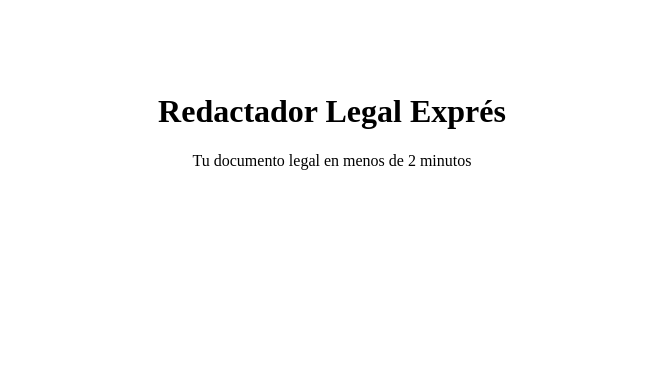
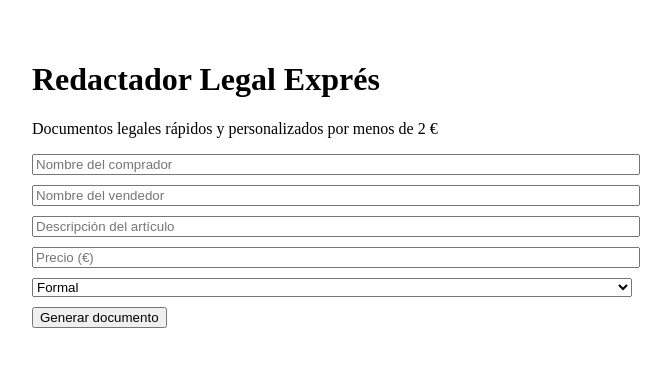
Before and after one commit to Legaldoc21/Legal-Doc-Generator-Express, a Next.js app: page / in a window 1280 px wide. Shown: the top 366 px of the page, without its empty margins (308-979 px from the left). Built offline with nearby package versions, Linux system fonts and the light colour scheme.

Commit message:
Añadido carpeta pages nueva
Con un nuevo Index y una nueva carpeta llamada api dentro, con el generar.

```diff
--- /dev/null
+++ b/pages/api/generar.js
@@ -0,0 +1,29 @@
+export default async function handler(req, res) {
+  if (req.method !== "POST") {
+    return res.status(405).json({ error: "Método no permitido" });
+  }
+
+  const { prompt } = req.body;
+
+  try {
+    const response = await fetch("https://api.openai.com/v1/chat/completions", {
+      method: "POST",
+      headers: {
+        "Content-Type": "application/json",
+        Authorization: `Bearer ${process.env.OPENAI_API_KEY}`,
+      },
+      body: JSON.stringify({
+        model: "gpt-4",
+        messages: [{ role: "user", content: prompt }],
+      }),
+    });
+
+    const data = await response.json();
+    const resultado = data.choices?.[0]?.message?.content || "Error al generar texto";
+
+    res.status(200).json({ resultado });
+  } catch (error) {
+    console.error("Error al conectar con OpenAI:", error);
+    res.status(500).json({ error: "Error interno del servidor" });
+  }
+}
--- a/pages/index.js
+++ b/pages/index.js
@@ -1,8 +1,83 @@
+import { useState } from "react";
+
 export default function Home() {
+  const [form, setForm] = useState({
+    comprador: "",
+    vendedor: "",
+    descripcion: "",
+    precio: "",
+    tono: "Formal",
+  });
+
+  const [loading, setLoading] = useState(false);
+  const [resultado, setResultado] = useState("");
+
+  const handleChange = (campo, valor) => {
+    setForm({ ...form, [campo]: valor });
+  };
+
+  const handleSubmit = async () => {
+    setLoading(true);
+    setResultado("");
+
+    const prompt = `Redacta un contrato de compraventa con estos datos:\nComprador: ${form.comprador}\nVendedor: ${form.vendedor}\nDescripción del artículo: ${form.descripcion}\nPrecio: ${form.precio}€\nTono: ${form.tono}`;
+
+    const response = await fetch("/api/generar", {
+      method: "POST",
+      headers: { "Content-Type": "application/json" },
+      body: JSON.stringify({ prompt }),
+    });
+
+    const data = await response.json();
+    setResultado(data.resultado || "Hubo un error generando el documento.");
+    setLoading(false);
+  };
+
   return (
-    <div style={{ textAlign: 'center', padding: '4rem' }}>
+    <div style={{ maxWidth: "600px", margin: "auto", padding: "2rem" }}>
       <h1>Redactador Legal Exprés</h1>
-      <p>Tu documento legal en menos de 2 minutos</p>
+      <p>Documentos legales rápidos y personalizados por menos de 2 €</p>
+
+      <input
+        placeholder="Nombre del comprador"
+        value={form.comprador}
+        onChange={(e) => handleChange("comprador", e.target.value)}
+        style={{ display: "block", width: "100%", margin: "10px 0" }}
+      />
+      <input
+        placeholder="Nombre del vendedor"
+        value={form.vendedor}
+        onChange={(e) => handleChange("vendedor", e.target.value)}
+        style={{ display: "block", width: "100%", margin: "10px 0" }}
+      />
+      <input
+        placeholder="Descripción del artículo"
+        value={form.descripcion}
+        onChange={(e) => handleChange("descripcion", e.target.value)}
+        style={{ display: "block", width: "100%", margin: "10px 0" }}
+      />
+      <input
+        placeholder="Precio (€)"
+        value={form.precio}
+        onChange={(e) => handleChange("precio", e.target.value)}
+        style={{ display: "block", width: "100%", margin: "10px 0" }}
+      />
+      <select
+        value={form.tono}
+        onChange={(e) => handleChange("tono", e.target.value)}
+        style={{ display: "block", width: "100%", margin: "10px 0" }}
+      >
+        <option value="Formal">Formal</option>
+        <option value="Informal">Informal</option>
+      </select>
+
+      <button onClick={handleSubmit} disabled={loading}>
+        {loading ? "Generando..." : "Generar documento"}
+      </button>
+
+      {resultado && (
+        <pre style={{ marginTop: "2rem", whiteSpace: "pre-wrap" }}>{resultado}</pre>
+      )}
     </div>
   );
 }
```
